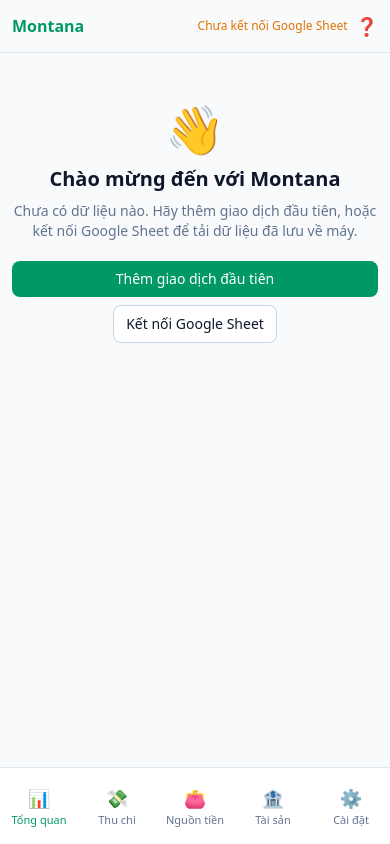
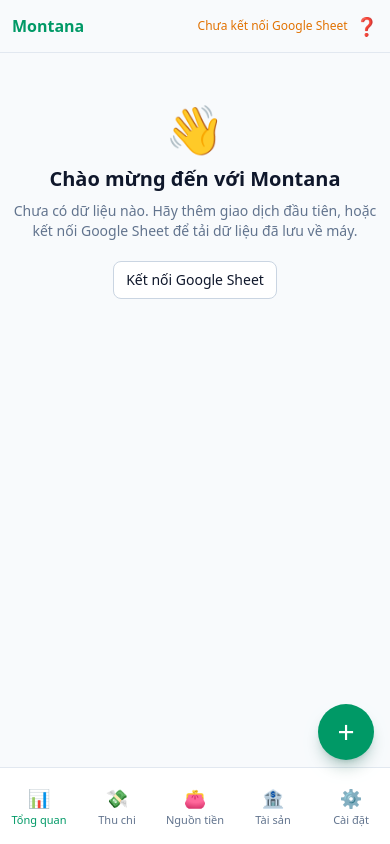
Before and after one commit to HoangPham1220/montana, a React (Vite) app: page /#/ in a window 390 px wide. Built offline with nearby package versions, Linux system fonts and the light colour scheme.

Commit message:
Add floating action menus and tidy transaction header

```diff
--- /dev/null
+++ b/src/components/ui/FloatingActionMenu.tsx
@@ -0,0 +1,47 @@
+import { useState } from 'react'
+
+export interface FloatingAction {
+  label: string
+  description?: string
+  icon: string
+  onSelect: () => void
+}
+
+export default function FloatingActionMenu({ actions, label = 'Thêm' }: { actions: FloatingAction[]; label?: string }) {
+  const [open, setOpen] = useState(false)
+  const close = () => setOpen(false)
+
+  return (
+    <div className="sm:hidden">
+      {open && <button type="button" aria-label="Đóng menu thêm" onClick={close} className="fixed inset-0 z-30 cursor-default bg-slate-950/10" />}
+      {open && (
+        <div className="fixed right-4 bottom-[calc(9.25rem+env(safe-area-inset-bottom))] z-40 w-[min(19rem,calc(100vw-2rem))] overflow-hidden rounded-2xl border border-slate-200 bg-white p-2 shadow-2xl shadow-slate-900/20 dark:border-slate-700 dark:bg-slate-900">
+          {actions.map((action) => (
+            <button
+              key={action.label}
+              type="button"
+              onClick={() => { close(); action.onSelect() }}
+              className="flex w-full items-center gap-3 rounded-xl p-3 text-left transition hover:bg-slate-50 active:scale-[0.99] dark:hover:bg-slate-800"
+            >
+              <span className="flex h-11 w-11 shrink-0 items-center justify-center rounded-xl bg-emerald-50 text-xl text-emerald-700 dark:bg-emerald-950 dark:text-emerald-300">{action.icon}</span>
+              <span className="min-w-0 flex-1">
+                <span className="block text-sm font-semibold">{action.label}</span>
+                {action.description && <span className="mt-0.5 block text-xs text-slate-500 dark:text-slate-400">{action.description}</span>}
+              </span>
+              <span className="text-slate-300" aria-hidden="true">›</span>
+            </button>
+          ))}
+        </div>
+      )}
+      <button
+        type="button"
+        aria-label={label}
+        aria-expanded={open}
+        onClick={() => setOpen((value) => !value)}
+        className={`fixed right-4 bottom-[calc(5.25rem+env(safe-area-inset-bottom))] z-40 flex h-14 w-14 items-center justify-center rounded-full bg-emerald-600 text-3xl leading-none text-white shadow-lg shadow-emerald-900/25 transition hover:bg-emerald-700 active:scale-95 ${open ? 'rotate-45' : ''}`}
+      >
+        +
+      </button>
+    </div>
+  )
+}
--- a/src/pages/Accounts.tsx
+++ b/src/pages/Accounts.tsx
@@ -2,6 +2,7 @@ import { useState } from 'react'
 import { useNavigate } from 'react-router-dom'
 import AccountCard from '../components/accounts/AccountCard'
 import AccountForm from '../components/accounts/AccountForm'
+import FloatingActionMenu from '../components/ui/FloatingActionMenu'
 import TransactionForm from '../components/expenses/TransactionForm'
 import { Button, Card, EmptyState } from '../components/ui'
 import { ACCOUNT_KIND_LABEL, useAccountBalances } from '../lib/accounts'
@@ -43,8 +44,12 @@ export default function Accounts() {
     <div className="space-y-4">
       <div className="flex items-center justify-between gap-2">
         <h1 className="text-xl font-bold">Nguồn tiền</h1>
-        <Button onClick={() => setForm({ editing: null })}>+ Thêm nguồn tiền</Button>
+        <Button onClick={() => setForm({ editing: null })} className="hidden sm:inline-flex">+ Thêm nguồn tiền</Button>
       </div>
+      <FloatingActionMenu
+        label="Thêm nguồn tiền"
+        actions={[{ label: 'Thêm nguồn tiền', description: 'Tiền mặt, ngân hàng, ví hoặc tín dụng', icon: '＋', onSelect: () => setForm({ editing: null }) }]}
+      />
 
       <Card>
         <div className="text-xs text-slate-500">Tổng số dư</div>
--- a/src/pages/Dashboard.tsx
+++ b/src/pages/Dashboard.tsx
@@ -10,6 +10,8 @@ import { useAccountBalances } from '../lib/accounts'
 import { DEFAULT_ACCOUNT_ID } from '../lib/defaults'
 import { categoryLabel, categorySpend, rootCategory } from '../lib/categoryTree'
 import TransactionForm from '../components/expenses/TransactionForm'
+import FloatingActionMenu from '../components/ui/FloatingActionMenu'
+import type { TransactionType } from '../lib/types'
 
 export default function Dashboard() {
   const categories = useTable('categories')
@@ -19,6 +21,13 @@ export default function Dashboard() {
   const accountById = useMemo(() => new Map(accounts.map((a) => [a.id, a])), [accounts])
   const [month, setMonth] = useState(currentMonth)
   const [formOpen, setFormOpen] = useState(false)
+  const [newType, setNewType] = useState<TransactionType>('expense')
+  const openNewTransaction = (type: TransactionType) => { setNewType(type); setFormOpen(true) }
+  const quickActions = [
+    { label: 'Thêm khoản chi', description: 'Ghi lại một khoản chi tiêu', icon: '↗', onSelect: () => openNewTransaction('expense') },
+    { label: 'Thêm khoản thu', description: 'Ghi lại tiền lương, thưởng…', icon: '↙', onSelect: () => openNewTransaction('income') },
+    { label: 'Chuyển tiền', description: 'Chuyển giữa các nguồn tiền', icon: '⇄', onSelect: () => openNewTransaction('transfer') },
+  ]
 
   const catById = useMemo(() => new Map(categories.map((c) => [c.id, c])), [categories])
 
@@ -86,11 +95,11 @@ export default function Dashboard() {
         <p className="mt-2 text-sm text-slate-500 dark:text-slate-400">
           Chưa có dữ liệu nào. Hãy thêm giao dịch đầu tiên, hoặc kết nối Google Sheet để tải dữ liệu đã lưu về máy.
         </p>
-        <div className="mt-5 flex flex-col justify-center gap-2 sm:flex-row">
-          <Button onClick={() => setFormOpen(true)}>Thêm giao dịch đầu tiên</Button>
+        <div className="mt-5 flex justify-center">
           <Link to="/settings"><Button variant="secondary">Kết nối Google Sheet</Button></Link>
         </div>
-        <TransactionForm open={formOpen} editing={null} categories={categories} onClose={() => setFormOpen(false)} />
+        <FloatingActionMenu actions={quickActions} label="Thêm giao dịch" />
+        <TransactionForm open={formOpen} editing={null} categories={categories} defaultType={newType} onClose={() => setFormOpen(false)} />
       </div>
     )
   }
@@ -109,7 +118,7 @@ export default function Dashboard() {
             {monthLabel(month)}
           </button>
           <Button variant="secondary" onClick={() => setMonth(shiftMonth(month, 1))} aria-label="Tháng sau">›</Button>
-          <Button className="ml-2 shrink-0" onClick={() => setFormOpen(true)}><span aria-hidden="true">+</span><span className="hidden min-[380px]:inline">Thêm giao dịch</span><span className="min-[380px]:hidden">Thêm</span></Button>
+          <Button className="ml-2 hidden shrink-0 sm:inline-flex" onClick={() => openNewTransaction('expense')}>+ Thêm giao dịch</Button>
         </div>
       </div>
 
@@ -210,7 +219,8 @@ export default function Dashboard() {
           </ul>
         )}
       </Card>
-      <TransactionForm open={formOpen} editing={null} categories={categories} onClose={() => setFormOpen(false)} />
+      <FloatingActionMenu actions={quickActions} label="Thêm giao dịch" />
+      <TransactionForm open={formOpen} editing={null} categories={categories} defaultType={newType} onClose={() => setFormOpen(false)} />
     </div>
   )
 }
--- a/src/pages/Transactions.tsx
+++ b/src/pages/Transactions.tsx
@@ -10,6 +10,7 @@ import { Button, Card, EmptyState, Input, Select } from '../components/ui'
 import MonthPicker from '../components/expenses/MonthPicker'
 import TransactionForm from '../components/expenses/TransactionForm'
 import CategoryDot from '../components/expenses/CategoryDot'
+import FloatingActionMenu from '../components/ui/FloatingActionMenu'
 
 
 export default function Transactions() {
@@ -24,6 +25,7 @@ export default function Transactions() {
   const [search, setSearch] = useState('')
   const [formOpen, setFormOpen] = useState(false)
   const [editing, setEditing] = useState<Transaction | null>(null)
+  const [newType, setNewType] = useState<TransactionType>('expense')
 
   const catById = useMemo(() => new Map(categories.map((c) => [c.id, c])), [categories])
   const accById = useMemo(() => new Map(accounts.map((a) => [a.id, a])), [accounts])
@@ -69,8 +71,9 @@ export default function Transactions() {
     [categories, typeFilter],
   )
 
-  const openNew = () => {
+  const openNew = (type: TransactionType = 'expense') => {
     setEditing(null)
+    setNewType(type)
     setFormOpen(true)
   }
   const openEdit = (t: Transaction) => {
@@ -80,14 +83,16 @@ export default function Transactions() {
 
   return (
     <div className="space-y-4 pb-20">
-      <div className="flex flex-wrap items-center justify-between gap-3">
-        <h1 className="text-xl font-bold">Thu chi</h1>
-        <div className="flex items-center gap-3">
+      <div className="flex flex-col gap-3 sm:flex-row sm:items-center sm:justify-between">
+        <div className="flex items-center justify-between">
+          <h1 className="text-xl font-bold">Thu chi</h1>
           <Link to="/categories" className="text-sm text-emerald-600 hover:underline dark:text-emerald-400">
             Danh mục
           </Link>
+        </div>
+        <div className="flex items-center justify-center gap-3 sm:justify-end">
           <MonthPicker value={month} onChange={setMonth} />
-          <Button onClick={openNew} className="hidden sm:inline-flex">
+          <Button onClick={() => openNew()} className="hidden sm:inline-flex">
             + Thêm
           </Button>
         </div>
@@ -197,19 +202,20 @@ export default function Transactions() {
         ))
       )}
 
-      <button
-        type="button"
-        onClick={openNew}
-        aria-label="Thêm giao dịch"
-        className="fixed right-4 bottom-[calc(5.25rem+env(safe-area-inset-bottom))] z-40 flex h-14 w-14 items-center justify-center rounded-full bg-emerald-600 text-3xl leading-none text-white shadow-lg hover:bg-emerald-700 sm:hidden"
-      >
-        +
-      </button>
+      <FloatingActionMenu
+        label="Thêm giao dịch"
+        actions={[
+          { label: 'Thêm khoản chi', description: 'Ghi lại một khoản chi tiêu', icon: '↗', onSelect: () => openNew('expense') },
+          { label: 'Thêm khoản thu', description: 'Ghi lại tiền lương, thưởng…', icon: '↙', onSelect: () => openNew('income') },
+          { label: 'Chuyển tiền', description: 'Chuyển giữa các nguồn tiền', icon: '⇄', onSelect: () => openNew('transfer') },
+        ]}
+      />
 
       <TransactionForm
         open={formOpen}
         editing={editing}
         categories={categories}
+        defaultType={newType}
         defaultDate={monthOf(today()) === month ? today() : `${month}-01`}
         defaultAccountId={accountFilter || undefined}
         onClose={() => setFormOpen(false)}
```
